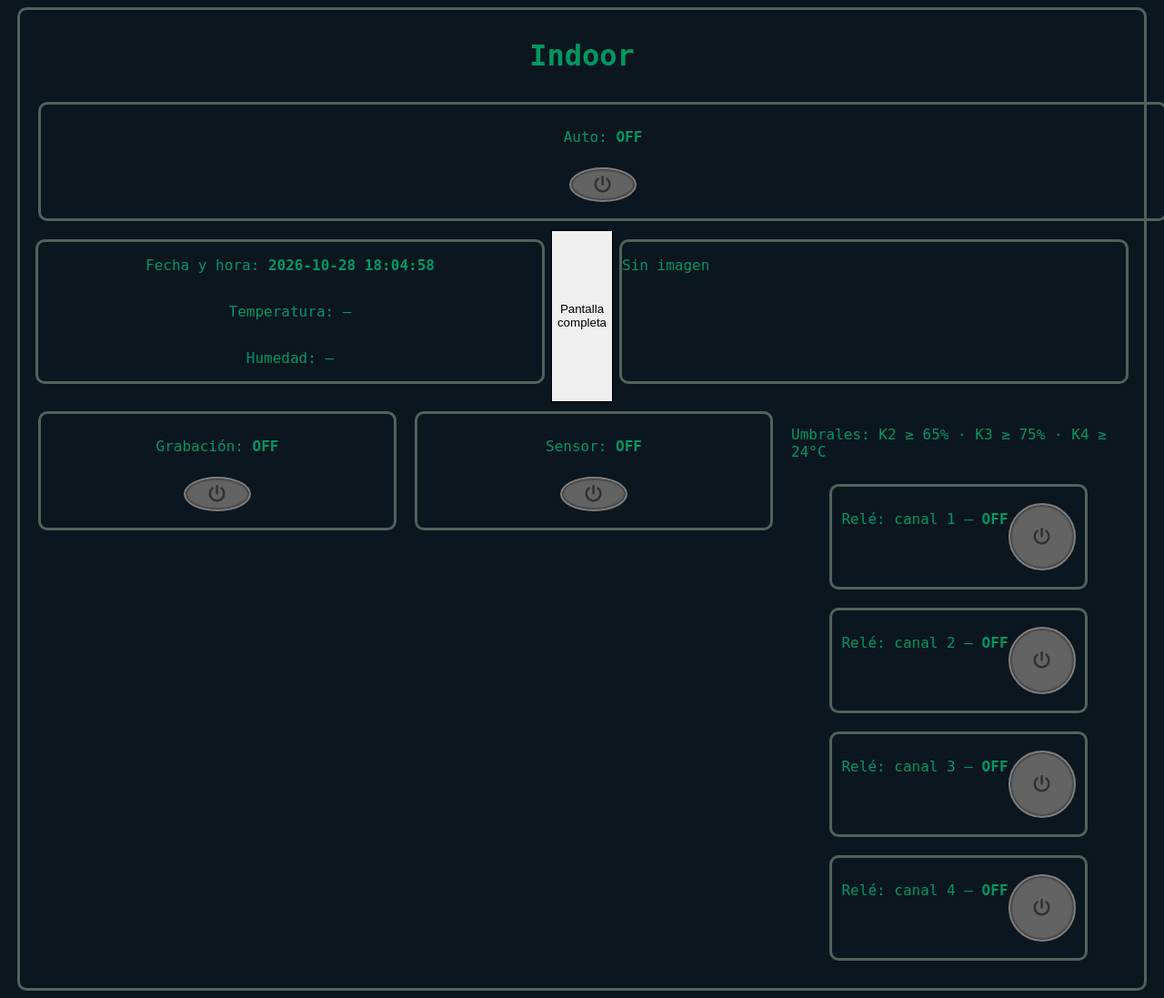
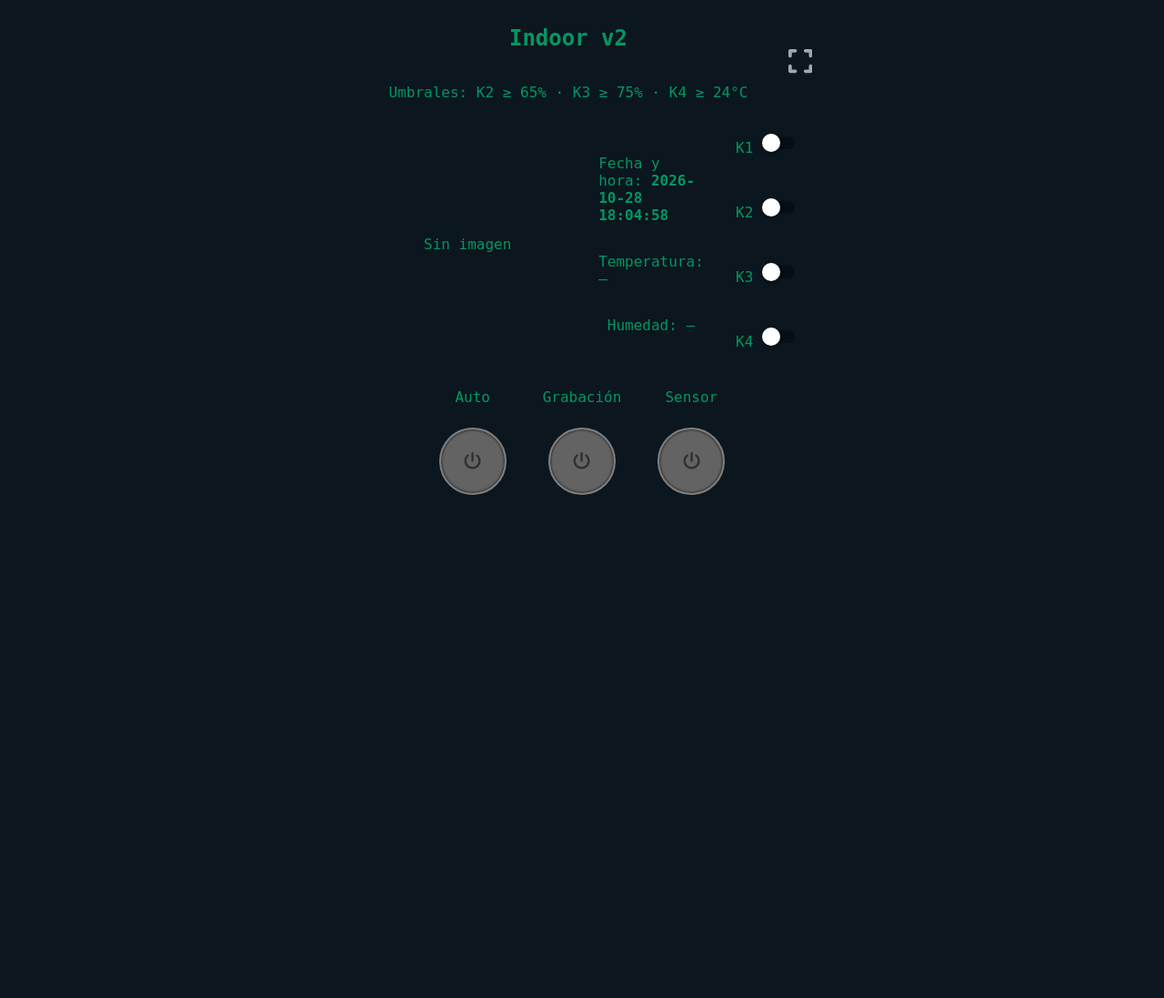
Before and after one commit to joelcastagnani/indoor, a Flask app: page / in a window 1280 px wide. Shown: the whole page at 91% size. After the commit the page ends 544 px from the top, so only its background shows below. Run offline with Flask 3, Linux system fonts and the light colour scheme.

Commit message:
inicio 20 oct

```diff
--- a/static/style.css
+++ b/static/style.css
@@ -13,76 +13,61 @@ html {
 body {
   font-family: jetbrains-mono, monospace;
   background-color: var(--fondo);
-  padding: 10px;
   display: flex;
   flex-direction: column;
-  border: 3px solid #51625C;
-  border-radius: 10px;
-  width: 95%;
+  align-items: center;
 }
 
 section {
-  border-radius: 10px;
-  margin-bottom: 10px;
   color: var(--titulos);
-
   display: flex;
   flex-direction: column;
   align-items: center;
   width: 100%;
-  padding: 10px;
 }
 
 button {
   border: 1px solid black;
 }
 
-img {
-  width: 80%;
-  /* border: 3px solid #D8D2C6; */
-  border: 3px solid green;
+img{
+  width: 95%;
+  border-radius: 50px;
 }
 
 .img {
-  border: 3px solid #51625C;
-  border-radius: 10px;
-  width: 100%;
-  height: 100%;
+  width: 300%;
 }
 
 .info {
   display: flex;
   flex-direction: column;
   align-items: center;
-  border: 3px solid #51625C;
-  border-radius: 10px;
   width: 100%;
 }
 
 .tit {
-  width: 50%;
   text-align: center;
   color: var(--titulos);
-  margin-left: auto;
-  margin-right: auto;
 }
 
 .switches {
-  margin: auto;
   display: flex;
   flex-direction: row;
   justify-content: center;
 }
 
 .onoff {
-  margin: 10px;
-  border: 3px solid #51625C;
+  width: 100%;
+  margin-left: 20px;
+  margin-right: 20px;
 }
 
 .half1 {
   display: flex;
   flex-direction: row;
-  justify-content: center;
+  align-items: center;
+  width: 100%;
 }
 
 .half2 {
@@ -94,12 +79,10 @@ img {
 .rele {
   display: flex;
   padding: 10px;
-  border: 3px solid #51625C;
   border-radius: 10px;
-  margin: 10px;
 }
 
-.relebox{
+.relebox {
   display: flex;
   flex-direction: column;
   height: 100%;
@@ -107,14 +90,23 @@ img {
   border: none;
 }
 
-.actions{
-  height: 105px;
+.umbrales {
+  color: var(--titulos);
+}
+
+.header {
+  display: flex;
+  flex-direction: row;
+  justify-content: space-arround;
+  align-items: center;
+  width: 100%;
 }
 
 /* Switch power estilo Uiverse - vinodjangid07 */
 .switch-input {
   display: none;
 }
+
 .switch {
   position: relative;
   width: 70px;
@@ -130,13 +122,16 @@ img {
   box-shadow: 0px 0px 3px rgb(2, 2, 2) inset;
   margin: 8px auto;
 }
+
 .switch svg {
   width: 1.2em;
 }
+
 .switch svg path {
   fill: rgb(48, 48, 48);
 }
-.switch-input:checked + .switch {
+
+.switch-input:checked+.switch {
   box-shadow: 0px 0px 1px rgb(151, 243, 255) inset,
     0px 0px 2px rgb(151, 243, 255) inset, 0px 0px 10px rgb(151, 243, 255) inset,
     0px 0px 40px rgb(151, 243, 255), 0px 0px 100px rgb(151, 243, 255),
@@ -144,123 +139,170 @@ img {
   border: 2px solid rgb(255, 255, 255);
   background-color: rgb(146, 180, 184);
 }
-.switch-input:checked + .switch svg {
+
+.switch-input:checked+.switch svg {
   filter: drop-shadow(0px 0px 5px rgb(151, 243, 255));
 }
-.switch-input:checked + .switch svg path {
+
+.switch-input:checked+.switch svg path {
   fill: rgb(255, 255, 255);
 }
+
 /* Switch power estilo Uiverse - vinodjangid07 */
 
 
-@media (max-width: 768px) {
-
-  .half1,
-  .half2 {
-    flex-direction: column;
+/* Fullscreen toggle - Uiverse catraco */
+.container {
+  --color: #a5a5b0;
+  --size: 30px;
+  display: flex;
+  justify-content: center;
   align-items: center;
+  position: relative;
+  cursor: pointer;
+  font-size: var(--size);
+  user-select: none;
+  fill: var(--color);
+  margin-right: 30px;
 }
 
-  .box {
-    width: 95%;
-    margin: 0 auto;
-    margin-bottom: 10px;
+.container .expand {
+  position: absolute;
+  animation: keyframes-fill .5s;
 }
 
-  section {
-    width: 95%;
+.container .compress {
+  position: absolute;
+  display: none;
+  animation: keyframes-fill .5s;
 }
 
+.container input:checked~.expand {
+  display: none;
 }
 
+.container input:checked~.compress {
+  display: block;
+}
 
-/* boton fullscreen */
-/* From Uiverse.io by zjssun */
-.button {
-  position: relative;
-  padding: 10px 22px;
-  border-radius: 6px;
-  border: none;
-  color: #fff;
+.container input {
+  position: absolute;
+  opacity: 0;
   cursor: pointer;
-  background-color: #7d2ae8;
-  transition: all 0.2s ease;
+  height: 0;
+  width: 0;
 }
-.button:active {
-  transform: scale(0.96);
-}
-.button:before,
-.button:after {
-  position: absolute;
-  content: "";
-  width: 150%;
-  left: 50%;
-  height: 100%;
-  transform: translateX(-50%);
-  z-index: -1000;
-  background-repeat: no-repeat;
-}
-.button:hover:before {
-  top: -70%;
-  background-image: radial-gradient(circle, #7d2ae8 20%, transparent 20%),
-    radial-gradient(circle, transparent 20%, #7d2ae8 20%, transparent 30%),
-    radial-gradient(circle, #7d2ae8 20%, transparent 20%),
-    radial-gradient(circle, #7d2ae8 20%, transparent 20%),
-    radial-gradient(circle, transparent 10%, #7d2ae8 15%, transparent 20%),
-    radial-gradient(circle, #7d2ae8 20%, transparent 20%),
-    radial-gradient(circle, #7d2ae8 20%, transparent 20%),
-    radial-gradient(circle, #7d2ae8 20%, transparent 20%),
-    radial-gradient(circle, #7d2ae8 20%, transparent 20%);
-  background-size: 10% 10%, 20% 20%, 15% 15%, 20% 20%, 18% 18%, 10% 10%, 15% 15%,
-    10% 10%, 18% 18%;
-  background-position: 50% 120%;
-  animation: greentopBubbles 0.6s ease;
-}
-@keyframes greentopBubbles {
+
+@keyframes keyframes-fill {
   0% {
-    background-position: 5% 90%, 10% 90%, 10% 90%, 15% 90%, 25% 90%, 25% 90%,
-      40% 90%, 55% 90%, 70% 90%;
+    transform: scale(0);
+    opacity: 0;
   }
 
   50% {
-    background-position: 0% 80%, 0% 20%, 10% 40%, 20% 0%, 30% 30%, 22% 50%,
-      50% 50%, 65% 20%, 90% 30%;
+    transform: scale(1.2);
+  }
 }
 
-  100% {
-    background-position: 0% 70%, 0% 10%, 10% 30%, 20% -10%, 30% 20%, 22% 40%,
-      50% 40%, 65% 10%, 90% 20%;
-    background-size: 0% 0%, 0% 0%, 0% 0%, 0% 0%, 0% 0%, 0% 0%;
-  }
-}
-.button:hover::after {
-  bottom: -70%;
-  background-image: radial-gradient(circle, #7d2ae8 20%, transparent 20%),
-    radial-gradient(circle, #7d2ae8 20%, transparent 20%),
-    radial-gradient(circle, transparent 10%, #7d2ae8 15%, transparent 20%),
-    radial-gradient(circle, #7d2ae8 20%, transparent 20%),
-    radial-gradient(circle, #7d2ae8 20%, transparent 20%),
-    radial-gradient(circle, #7d2ae8 20%, transparent 20%),
-    radial-gradient(circle, #7d2ae8 20%, transparent 20%);
-  background-size: 15% 15%, 20% 20%, 18% 18%, 20% 20%, 15% 15%, 20% 20%, 18% 18%;
-  background-position: 50% 0%;
-  animation: greenbottomBubbles 0.6s ease;
-}
-@keyframes greenbottomBubbles {
-  0% {
-    background-position: 10% -10%, 30% 10%, 55% -10%, 70% -10%, 85% -10%,
-      70% -10%, 70% 0%;
+/* Fullscreen toggle - Uiverse catraco */
+
+
+/* Toggle industrial - Uiverse lenin55 */
+.cl-toggle-switch {
+  position: relative;
+  margin: 8px auto;
 }
 
-  50% {
-    background-position: 0% 80%, 20% 80%, 45% 60%, 60% 100%, 75% 70%, 95% 60%,
-      105% 0%;
+.cl-switch {
+  position: relative;
+  display: inline-block;
 }
 
-  100% {
-    background-position: 0% 90%, 20% 90%, 45% 70%, 60% 110%, 75% 80%, 95% 70%,
-      110% 10%;
-    background-size: 0% 0%, 0% 0%, 0% 0%, 0% 0%, 0% 0%, 0% 0%;
+.cl-switch>input {
+  appearance: none;
+  -moz-appearance: none;
+  -webkit-appearance: none;
+  z-index: -1;
+  position: absolute;
+  right: 6px;
+  top: -8px;
+  display: block;
+  margin: 0;
+  border-radius: 50%;
+  width: 40px;
+  height: 40px;
+  background-color: rgb(0, 0, 0, 0.38);
+  outline: none;
+  opacity: 0;
+  transform: scale(1);
+  pointer-events: none;
+  transition: opacity 0.3s 0.1s, transform 0.2s 0.1s;
 }
+
+.cl-switch>span::before {
+  content: "";
+  float: right;
+  display: inline-block;
+  margin: 5px 0 5px 10px;
+  border-radius: 7px;
+  width: 36px;
+  height: 14px;
+  background-color: rgb(0, 0, 0, 0.38);
+  vertical-align: top;
+  transition: background-color 0.2s, opacity 0.2s;
 }
-/* boton fullscreen */
+
+.cl-switch>span::after {
+  content: "";
+  position: absolute;
+  top: 2px;
+  right: 16px;
+  border-radius: 50%;
+  width: 20px;
+  height: 20px;
+  background-color: #fff;
+  box-shadow: 0 3px 1px -2px rgba(0, 0, 0, 0.2), 0 2px 2px 0 rgba(0, 0, 0, 0.14), 0 1px 5px 0 rgba(0, 0, 0, 0.12);
+  transition: background-color 0.2s, transform 0.2s;
+}
+
+.cl-switch>input:checked {
+  right: -10px;
+  background-color: #85b8b7;
+}
+
+.cl-switch>input:checked+span::before {
+  background-color: #85b8b7;
+}
+
+.cl-switch>input:checked+span::after {
+  background-color: #018786;
+  transform: translateX(16px);
+}
+
+.cl-switch:hover>input {
+  opacity: 0.04;
+}
+
+.cl-switch>input:focus {
+  opacity: 0.12;
+}
+
+.cl-switch:hover>input:focus {
+  opacity: 0.16;
+}
+
+.cl-switch>input:active {
+  opacity: 1;
+  transform: scale(0);
+  transition: transform 0s, opacity 0s;
+}
+
+.cl-switch>input:active+span::before {
+  background-color: #8f8f8f;
+}
+
+.cl-switch>input:checked:active+span::before {
+  background-color: #85b8b7;
+}
+
+/* Toggle industrial - Uiverse lenin55 */
--- a/templates/index.html
+++ b/templates/index.html
@@ -10,22 +10,41 @@
 </head>
 
 <body>
-  <h1 class="tit">Indoor</h1>
 
-  <section class="onoff box actions">
-    <p>Auto: <strong id="auto-estado">{{ est_auto }}</strong></p>
-    <input class="switch-input" id="sw-auto" type="checkbox" data-on="/auto/on" data-off="/auto/off" {% if
-      est_auto=="ON" %}checked{% endif %}>
-    <label class="switch" for="sw-auto">
-      <svg xmlns="http://www.w3.org/2000/svg" viewBox="0 0 512 512" class="slider">
+  <div class="header">
+    <section class="header-info">
+      <h1 class="tit">Indoor v2</h1>
+
+      <p class="umbrales">Umbrales: K2 ≥ {{ umbral_k2 }}% · K3 ≥ {{ umbral_k3 }}% · K4 ≥ {{ umbral_k4 }}°C</p>
+    </section>
+
+
+    <label class="container" id="fs">
+      <input type="checkbox">
+      <svg viewBox="0 0 448 512" height="1em" xmlns="http://www.w3.org/2000/svg" class="expand">
         <path
-          d="M288 32c0-17.7-14.3-32-32-32s-32 14.3-32 32V256c0 17.7 14.3 32 32 32s32-14.3 32-32V32zM143.5 120.6c13.6-11.3 15.4-31.5 4.1-45.1s-31.5-15.4-45.1-4.1C49.7 115.4 16 181.8 16 256c0 132.5 107.5 240 240 240s240-107.5 240-240c0-74.2-33.8-140.6-86.6-184.6c-13.6-11.3-33.8-9.4-45.1 4.1s-9.4 33.8 4.1 45.1c38.9 32.3 63.5 81 63.5 135.4c0 97.2-78.8 176-176 176s-176-78.8-176-176c0-54.4 24.7-103.1 63.5-135.4z">
+          d="M32 32C14.3 32 0 46.3 0 64v96c0 17.7 14.3 32 32 32s32-14.3 32-32V96h64c17.7 0 32-14.3 32-32s-14.3-32-32-32H32zM64 352c0-17.7-14.3-32-32-32s-32 14.3-32 32v96c0 17.7 14.3 32 32 32h96c17.7 0 32-14.3 32-32s-14.3-32-32-32H64V352zM320 32c-17.7 0-32 14.3-32 32s14.3 32 32 32h64v64c0 17.7 14.3 32 32 32s32-14.3 32-32V64c0-17.7-14.3-32-32-32H320zM448 352c0-17.7-14.3-32-32-32s-32 14.3-32 32v64H320c-17.7 0-32 14.3-32 32s14.3 32 32 32h96c17.7 0 32-14.3 32-32V352z">
+        </path>
+      </svg>
+      <svg viewBox="0 0 448 512" height="1em" xmlns="http://www.w3.org/2000/svg" class="compress">
+        <path
+          d="M160 64c0-17.7-14.3-32-32-32s-32 14.3-32 32v64H32c-17.7 0-32 14.3-32 32s14.3 32 32 32h96c17.7 0 32-14.3 32-32V64zM32 320c-17.7 0-32 14.3-32 32s14.3 32 32 32H96v64c0 17.7 14.3 32 32 32s32-14.3 32-32V352c0-17.7-14.3-32-32-32H32zM352 64c0-17.7-14.3-32-32-32s-32 14.3-32 32v96c0 17.7 14.3 32 32 32h96c17.7 0 32-14.3 32-32s-14.3-32-32-32H352V64zM320 320c-17.7 0-32 14.3-32 32v96c0 17.7 14.3 32 32 32s32-14.3 32-32V384h64c17.7 0 32-14.3 32-32s-14.3-32-32-32H320z">
         </path>
       </svg>
     </label>
-  </section>
+  </div>
 
   <div class="half1">
+    <section class="img">
+      {% if preview_v %}
+      <img id="preview" src="/foto/preview.jpg?v={{ preview_v }}" alt="vivo">
+      {% else %}
+      <div>
+        <p>Sin imagen</p>
+      </div>
+      {% endif %}
+    </section>
+
     <section>
       <div class="info box">
         <p>Fecha y hora: <strong id="ahora">{{ ahora }}</strong></p>
@@ -41,22 +60,70 @@
       </div>
     </section>
 
-    <button type="button" id="fs">Pantalla completa</button>
+    <section class="onoff relebox">
+      <div class="rele">
+        <p>K1</p>
+        <div class="cl-toggle-switch">
+          <label class="cl-switch">
+            <input class="switch-input" id="sw-rele1" type="checkbox" data-on="/rele1/on" data-off="/rele1/off" {% if
+              est_rele=="ON" %}checked{% endif %}>
+            <span></span>
+          </label>
+        </div>
+      </div>
 
-    <section class="box">
-      {% if preview_v %}
-      <img id="preview" src="/foto/preview.jpg?v={{ preview_v }}" alt="vivo">
-      {% else %}
-      <div class="img box">
-        <p>Sin imagen</p>
+      <div class="rele">
+        <p>K2</p>
+        <div class="cl-toggle-switch">
+          <label class="cl-switch">
+            <input class="switch-input" id="sw-rele2" type="checkbox" data-on="/rele2/on" data-off="/rele2/off" {% if
+              est_rele2=="ON" %}checked{% endif %}>
+            <span></span>
+          </label>
+        </div>
       </div>
-      {% endif %}
+
+      <div class="rele">
+        <p>K3</p>
+        <div class="cl-toggle-switch">
+          <label class="cl-switch">
+            <input class="switch-input" id="sw-rele3" type="checkbox" data-on="/rele3/on" data-off="/rele3/off" {% if
+              est_rele3=="ON" %}checked{% endif %}>
+            <span></span>
+          </label>
+        </div>
+      </div>
+
+      <div class="rele">
+        <p>K4</p>
+        <div class="cl-toggle-switch">
+          <label class="cl-switch">
+            <input class="switch-input" id="sw-rele4" type="checkbox" data-on="/rele4/on" data-off="/rele4/off" {% if
+              est_rele4=="ON" %}checked{% endif %}>
+            <span></span>
+          </label>
+        </div>
+      </div>
     </section>
   </div>
 
   <div class="half2">
-    <section class="onoff box actions">
-      <p>Grabación: <strong id="est-vid">{{ est_vid }}</strong></p>
+    <section class="onoff">
+      <p>Auto</p>
+
+      <input class="switch-input" id="sw-auto" type="checkbox" data-on="/auto/on" data-off="/auto/off" {% if
+        est_auto=="ON" %}checked{% endif %}>
+      <label class="switch" for="sw-auto">
+        <svg xmlns="http://www.w3.org/2000/svg" viewBox="0 0 512 512" class="slider">
+          <path
+            d="M288 32c0-17.7-14.3-32-32-32s-32 14.3-32 32V256c0 17.7 14.3 32 32 32s32-14.3 32-32V32zM143.5 120.6c13.6-11.3 15.4-31.5 4.1-45.1s-31.5-15.4-45.1-4.1C49.7 115.4 16 181.8 16 256c0 132.5 107.5 240 240 240s240-107.5 240-240c0-74.2-33.8-140.6-86.6-184.6c-13.6-11.3-33.8-9.4-45.1 4.1s-9.4 33.8 4.1 45.1c38.9 32.3 63.5 81 63.5 135.4c0 97.2-78.8 176-176 176s-176-78.8-176-176c0-54.4 24.7-103.1 63.5-135.4z">
+          </path>
+        </svg>
+      </label>
+    </section>
+
+    <section class="onoff">
+      <p>Grabación</p>
       <input class="switch-input" id="sw-vid" type="checkbox" data-on="/vid/on" data-off="/vid/off" {% if est_vid=="ON"
         %}checked{% endif %}>
       <label class="switch" for="sw-vid">
@@ -68,8 +135,8 @@
       </label>
     </section>
 
-    <section class="onoff box actions">
-      <p>Sensor: <strong id="est-sen">{{ est_sen }}</strong></p>
+    <section class="onoff">
+      <p>Sensor</p>
       <input class="switch-input" id="sw-sen" type="checkbox" data-on="/sen/on" data-off="/sen/off" {% if est_sen=="ON"
         %}checked{% endif %}>
       <label class="switch" for="sw-sen">
@@ -80,61 +147,6 @@
         </svg>
       </label>
     </section>
-
-    <section class="onoff relebox">
-      <p>Umbrales: K2 ≥ {{ umbral_k2 }}% · K3 ≥ {{ umbral_k3 }}% · K4 ≥ {{ umbral_k4 }}°C</p>
-      <div class="rele">
-        <p>Relé: canal 1 — <strong id="est-rele1">{{ est_rele }}</strong></p>
-        <input class="switch-input" id="sw-rele1" type="checkbox" data-on="/rele1/on" data-off="/rele1/off" {% if
-          est_rele=="ON" %}checked{% endif %}>
-        <label class="switch" for="sw-rele1">
-          <svg xmlns="http://www.w3.org/2000/svg" viewBox="0 0 512 512" class="slider">
-            <path
-              d="M288 32c0-17.7-14.3-32-32-32s-32 14.3-32 32V256c0 17.7 14.3 32 32 32s32-14.3 32-32V32zM143.5 120.6c13.6-11.3 15.4-31.5 4.1-45.1s-31.5-15.4-45.1-4.1C49.7 115.4 16 181.8 16 256c0 132.5 107.5 240 240 240s240-107.5 240-240c0-74.2-33.8-140.6-86.6-184.6c-13.6-11.3-33.8-9.4-45.1 4.1s-9.4 33.8 4.1 45.1c38.9 32.3 63.5 81 63.5 135.4c0 97.2-78.8 176-176 176s-176-78.8-176-176c0-54.4 24.7-103.1 63.5-135.4z">
-            </path>
-          </svg>
-        </label>
-      </div>
-
-      <div class="rele">
-        <p>Relé: canal 2 — <strong id="est-rele2">{{ est_rele2 }}</strong></p>
-        <input class="switch-input" id="sw-rele2" type="checkbox" data-on="/rele2/on" data-off="/rele2/off" {% if
-          est_rele2=="ON" %}checked{% endif %}>
-        <label class="switch" for="sw-rele2">
-          <svg xmlns="http://www.w3.org/2000/svg" viewBox="0 0 512 512" class="slider">
-            <path
-              d="M288 32c0-17.7-14.3-32-32-32s-32 14.3-32 32V256c0 17.7 14.3 32 32 32s32-14.3 32-32V32zM143.5 120.6c13.6-11.3 15.4-31.5 4.1-45.1s-31.5-15.4-45.1-4.1C49.7 115.4 16 181.8 16 256c0 132.5 107.5 240 240 240s240-107.5 240-240c0-74.2-33.8-140.6-86.6-184.6c-13.6-11.3-33.8-9.4-45.1 4.1s-9.4 33.8 4.1 45.1c38.9 32.3 63.5 81 63.5 135.4c0 97.2-78.8 176-176 176s-176-78.8-176-176c0-54.4 24.7-103.1 63.5-135.4z">
-            </path>
-          </svg>
-        </label>
-      </div>
-
-      <div class="rele">
-        <p>Relé: canal 3 — <strong id="est-rele3">{{ est_rele3 }}</strong></p>
-        <input class="switch-input" id="sw-rele3" type="checkbox" data-on="/rele3/on" data-off="/rele3/off" {% if
-          est_rele3=="ON" %}checked{% endif %}>
-        <label class="switch" for="sw-rele3">
-          <svg xmlns="http://www.w3.org/2000/svg" viewBox="0 0 512 512" class="slider">
-            <path
-              d="M288 32c0-17.7-14.3-32-32-32s-32 14.3-32 32V256c0 17.7 14.3 32 32 32s32-14.3 32-32V32zM143.5 120.6c13.6-11.3 15.4-31.5 4.1-45.1s-31.5-15.4-45.1-4.1C49.7 115.4 16 181.8 16 256c0 132.5 107.5 240 240 240s240-107.5 240-240c0-74.2-33.8-140.6-86.6-184.6c-13.6-11.3-33.8-9.4-45.1 4.1s-9.4 33.8 4.1 45.1c38.9 32.3 63.5 81 63.5 135.4c0 97.2-78.8 176-176 176s-176-78.8-176-176c0-54.4 24.7-103.1 63.5-135.4z">
-            </path>
-          </svg>
-        </label>
-      </div>
-
-      <div class="rele">
-        <p>Relé: canal 4 — <strong id="est-rele4">{{ est_rele4 }}</strong></p>
-        <input class="switch-input" id="sw-rele4" type="checkbox" data-on="/rele4/on" data-off="/rele4/off" {% if
-          est_rele4=="ON" %}checked{% endif %}>
-        <label class="switch" for="sw-rele4">
-          <svg xmlns="http://www.w3.org/2000/svg" viewBox="0 0 512 512" class="slider">
-            <path
-              d="M288 32c0-17.7-14.3-32-32-32s-32 14.3-32 32V256c0 17.7 14.3 32 32 32s32-14.3 32-32V32zM143.5 120.6c13.6-11.3 15.4-31.5 4.1-45.1s-31.5-15.4-45.1-4.1C49.7 115.4 16 181.8 16 256c0 132.5 107.5 240 240 240s240-107.5 240-240c0-74.2-33.8-140.6-86.6-184.6c-13.6-11.3-33.8-9.4-45.1 4.1s-9.4 33.8 4.1 45.1c38.9 32.3 63.5 81 63.5 135.4c0 97.2-78.8 176-176 176s-176-78.8-176-176c0-54.4 24.7-103.1 63.5-135.4z">
-            </path>
-          </svg>
-        </label>
-      </div>
-    </section>
   </div>
 
   <script src="{{ url_for('static', filename='app.js') }}"></script>
```
Also changed, not shown: static/app.js (+27 -13 lines). Lines whose indentation alone changed are shown as unchanged.
